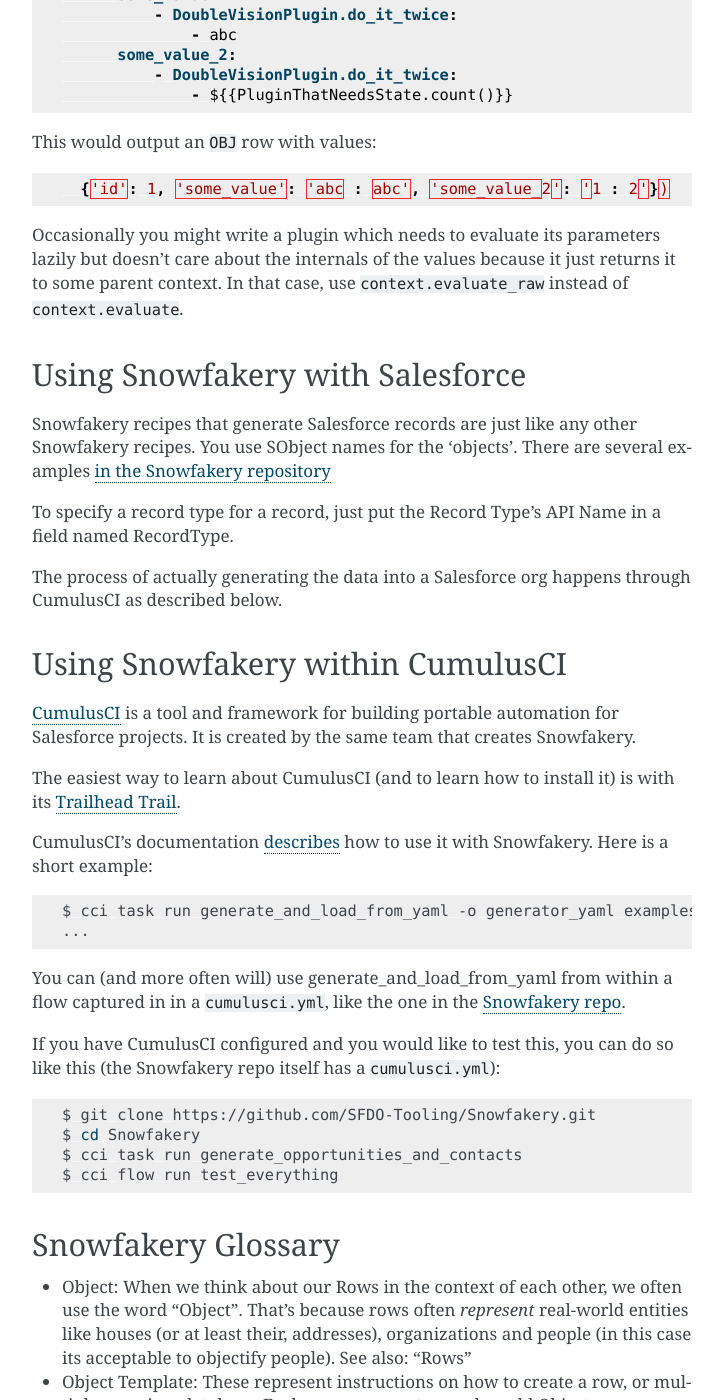
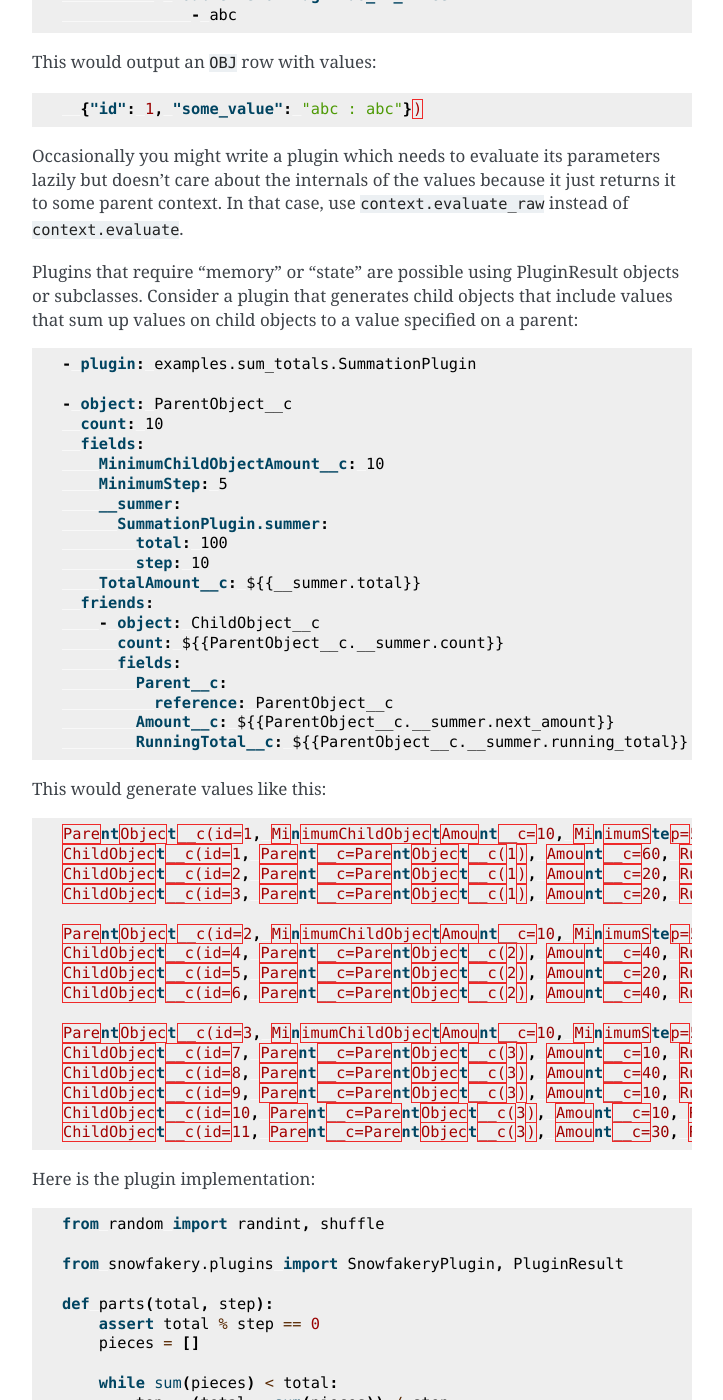
Before and after one commit to SFDO-Tooling/Snowfakery, a Sphinx documentation site: the page built from docs/index.md, in a window 1280 px wide and 1400 px high, scrolled down 28994 px. Shown: the whole window, without its empty margins (388-1111 px from the left). Built offline with Sphinx 7.4.7, drawn with Linux system fonts in a browser that asks for light colours; some of the changed text lies outside the part shown.

Commit message:
Modernized summation example.

````diff
--- a/docs/index.md
+++ b/docs/index.md
@@ -1350,27 +1350,112 @@
 
 ```yaml
   - plugin: tests.test_custom_plugins_and_providers.DoubleVisionPlugin
-  - plugin: tests.test_custom_plugins_and_providers.PluginThatNeedsState
   - object: OBJ
     fields:
       some_value:
           - DoubleVisionPlugin.do_it_twice:
               - abc
-      some_value_2:
-          - DoubleVisionPlugin.do_it_twice:
-              - ${{PluginThatNeedsState.count()}}
 ```
 
 This would output an `OBJ` row with values:
 
 ```json
-  {'id': 1, 'some_value': 'abc : abc', 'some_value_2': '1 : 2'})
+  {"id": 1, "some_value": "abc : abc"})
 ```
 
 Occasionally you might write a plugin which needs to evaluate its
 parameters lazily but doesn't care about the internals of the values
 because it just returns it to some parent context. In that case,
 use `context.evaluate_raw` instead of `context.evaluate`.
+
+Plugins that require "memory" or "state" are possible using PluginResult
+objects or subclasses. Consider a plugin that generates child objects
+that include values that sum up values on child objects to a value specified on a parent:
+
+```yaml
+- plugin: examples.sum_totals.SummationPlugin
+
+- object: ParentObject__c
+  count: 10
+  fields:
+    MinimumChildObjectAmount__c: 10
+    MinimumStep: 5
+    __summer:
+      SummationPlugin.summer:
+        total: 100
+        step: 10
+    TotalAmount__c: ${{__summer.total}}
+  friends:
+    - object: ChildObject__c
+      count: ${{ParentObject__c.__summer.count}}
+      fields:
+        Parent__c:
+          reference: ParentObject__c
+        Amount__c: ${{ParentObject__c.__summer.next_amount}}
+        RunningTotal__c: ${{ParentObject__c.__summer.running_total}}
+```
+
+This would generate values like this:
+
+```json
+ParentObject__c(id=1, MinimumChildObjectAmount__c=10, MinimumStep=5, TotalAmount__c=100)
+ChildObject__c(id=1, Parent__c=ParentObject__c(1), Amount__c=60, RunningTotal__c=60)
+ChildObject__c(id=2, Parent__c=ParentObject__c(1), Amount__c=20, RunningTotal__c=80)
+ChildObject__c(id=3, Parent__c=ParentObject__c(1), Amount__c=20, RunningTotal__c=100)
+
+ParentObject__c(id=2, MinimumChildObjectAmount__c=10, MinimumStep=5, TotalAmount__c=100)
+ChildObject__c(id=4, Parent__c=ParentObject__c(2), Amount__c=40, RunningTotal__c=40)
+ChildObject__c(id=5, Parent__c=ParentObject__c(2), Amount__c=20, RunningTotal__c=60)
+ChildObject__c(id=6, Parent__c=ParentObject__c(2), Amount__c=40, RunningTotal__c=100)
+
+ParentObject__c(id=3, MinimumChildObjectAmount__c=10, MinimumStep=5, TotalAmount__c=100)
+ChildObject__c(id=7, Parent__c=ParentObject__c(3), Amount__c=10, RunningTotal__c=10)
+ChildObject__c(id=8, Parent__c=ParentObject__c(3), Amount__c=40, RunningTotal__c=50)
+ChildObject__c(id=9, Parent__c=ParentObject__c(3), Amount__c=10, RunningTotal__c=60)
+ChildObject__c(id=10, Parent__c=ParentObject__c(3), Amount__c=10, RunningTotal__c=70)
+ChildObject__c(id=11, Parent__c=ParentObject__c(3), Amount__c=30, RunningTotal__c=100)
+```
+
+Here is the plugin implementation:
+
+```python
+from random import randint, shuffle
+
+from snowfakery.plugins import SnowfakeryPlugin, PluginResult
+
+def parts(total, step):
+    assert total % step == 0
+    pieces = []
+
+    while sum(pieces) < total:
+        top = (total - sum(pieces)) / step
+        pieces.append(randint(1, top) * step)
+
+    shuffle(pieces)
+    return pieces
+
+class Summation(PluginResult):
+    def __init__(self, total, step):
+        self.total = total
+        self.pieces = parts(total, step)
+        self.running_total = 0
+        super().__init__(None)
+
+    @property
+    def count(self, null=None):
+        return len(self.pieces)
+
+    @property
+    def next_amount(self):
+        rc = self.pieces.pop()
+        self.running_total += rc
+        return rc
+
+class SummationPlugin(SnowfakeryPlugin):
+    class Functions:
+        def summer(self, total, step):
+            return Summation(total, step)
+```
 
 ## Using Snowfakery with Salesforce
 
````
Also changed, not shown: other parts of docs/index.md (+1 -1 lines), 4 other files.
